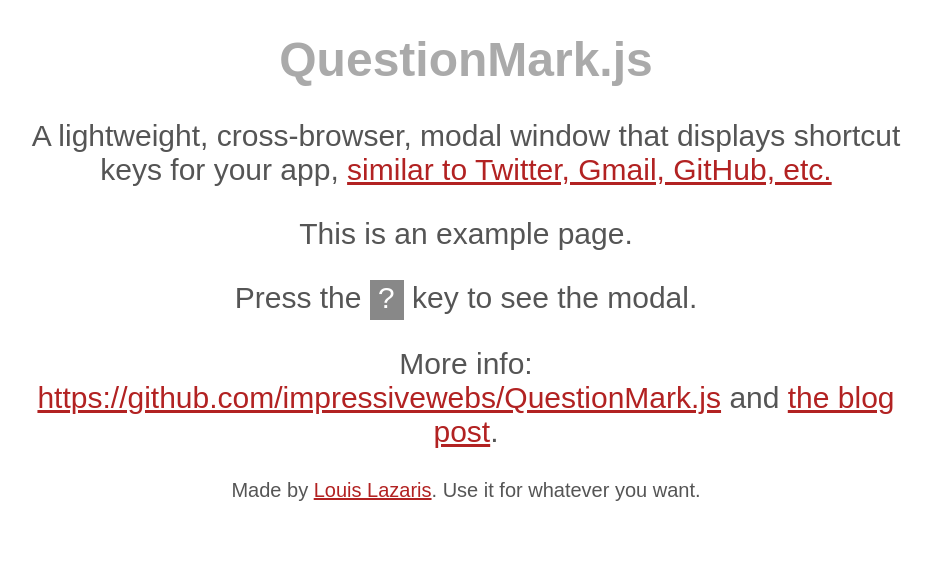
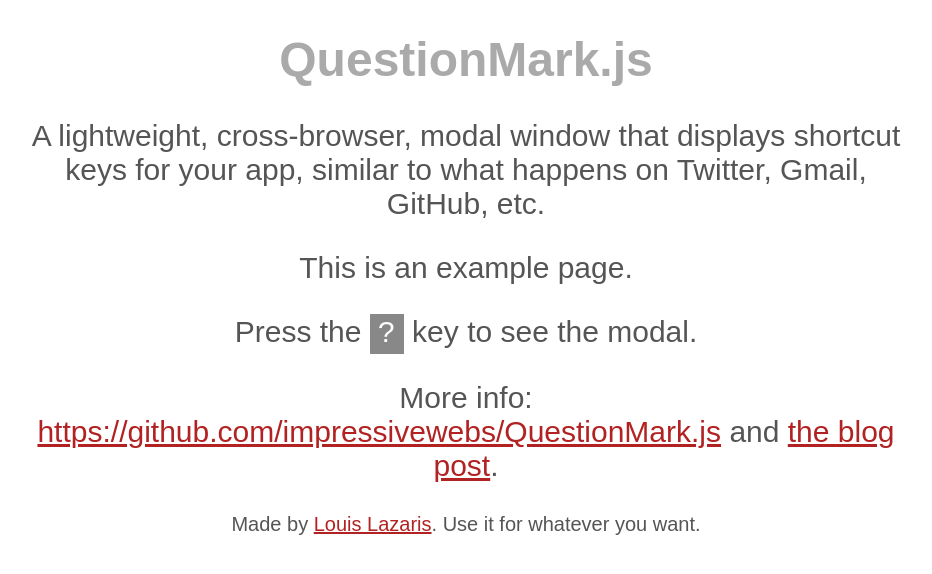
Before and after one commit to impressivewebs/QuestionMark.js, a website: page index.html in a window 1280 px wide. Shown: the whole page, without its empty margins (174-1106 px from the left). Drawn offline with Linux system fonts and the light colour scheme.

Commit message:
removed G+ link

```diff
--- a/index.html
+++ b/index.html
@@ -51,7 +51,7 @@
 
   <div class="demo">
     <h1>QuestionMark.js</h1>
-    <p>A lightweight, cross-browser, modal window that displays shortcut keys for your app, <a href="https://plus.google.com/u/0/118100898483063383963/posts/V12mRNmsiWg">similar to Twitter, Gmail, GitHub, etc.</a></p>
+    <p>A lightweight, cross-browser, modal window that displays shortcut keys for your app, similar to what happens on Twitter, Gmail, GitHub, etc.</a></p>
 
     <p>This is an example page.</p>
     <p>Press the <code>?</code> key to see the modal.</p>
```
